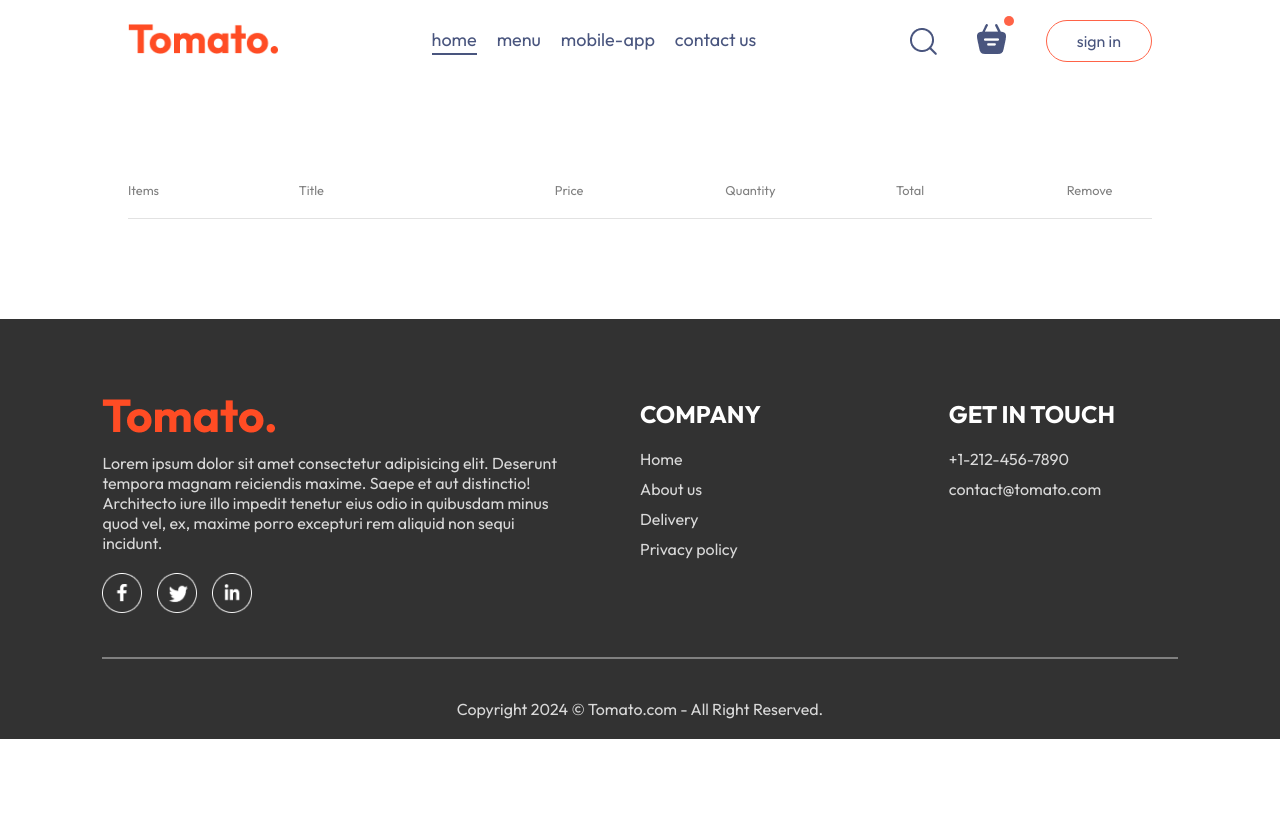
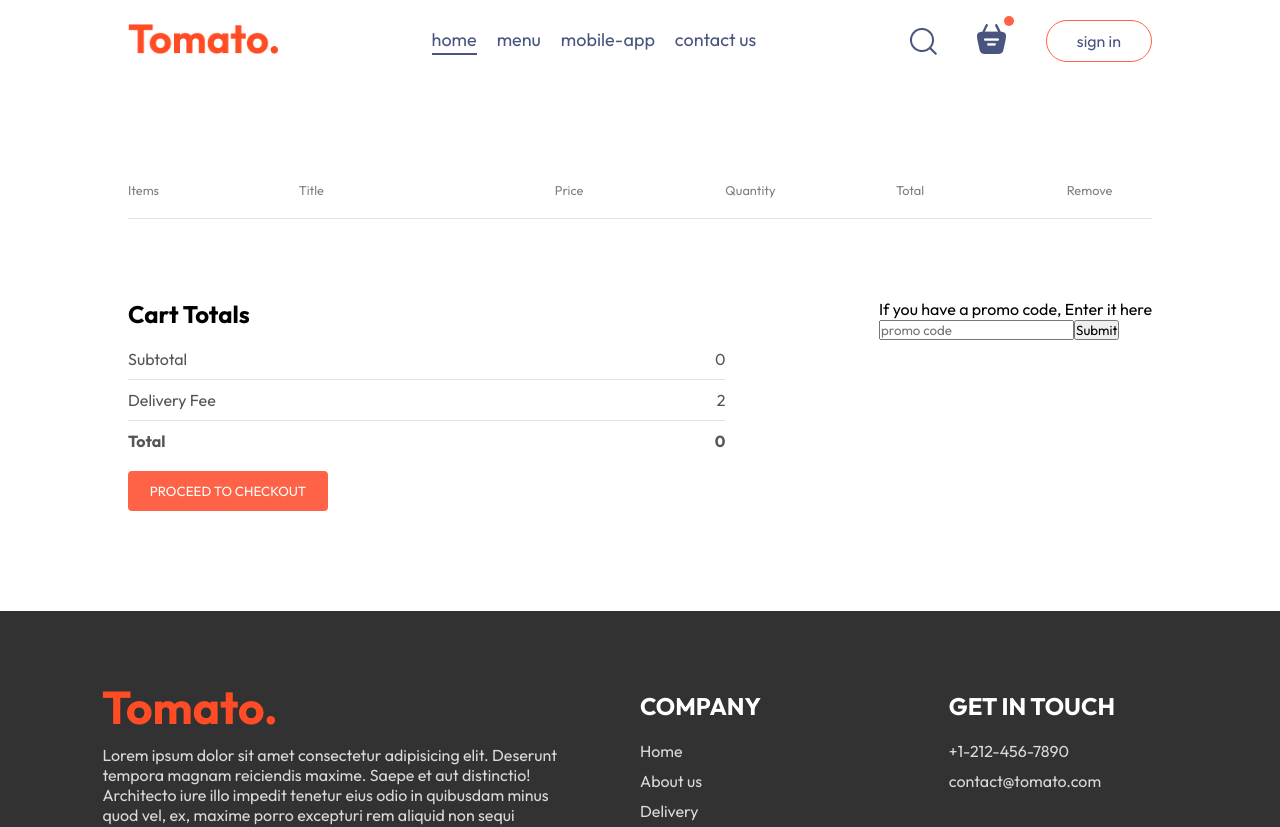
Before and after one commit to Narotam-Mishra/mern-full-stack-food-ordering-app, a React (Vite) app in the folder frontend/: page /cart in a window 1280 px wide. Shown: the top 827 px of the page. Before the commit the page ends 800 px from the top, so only its background shows below. Built offline with nearby package versions, Linux system fonts and the light colour scheme.

Commit message:
full-stack-food-ordering_app_cart_promo_code_section_added_1.17

```diff
--- a/frontend/src/pages/cart/Cart.css
+++ b/frontend/src/pages/cart/Cart.css
@@ -29,3 +29,37 @@
 .cart-items-item .cross{
     cursor: pointer;
 }
+
+.cart-bottom{
+    margin-top: 80px;
+    display: flex;
+    justify-content: space-between;
+    gap: max(12vw,20px);
+}
+
+.cart-total{
+    flex: 1;
+    display: flex;
+    flex-direction: column;
+    gap: 20px;
+}
+
+.cart-total-details{
+    display: flex;
+    justify-content: space-between;
+    color: #555;
+}
+
+.cart-total hr{
+    margin: 10px 0px;
+}
+
+.cart-total button{
+    border: none;
+    color: #fff;
+    background-color: tomato;
+    width: max(15vw, 200px);
+    padding: 12px 0px;
+    border-radius: 4px;
+    cursor: pointer;
+}
--- a/frontend/src/pages/cart/Cart.jsx
+++ b/frontend/src/pages/cart/Cart.jsx
@@ -39,6 +39,37 @@
           })
         }
       </div>
+      <div className="cart-bottom">
+        <div className="cart-total">
+          <h2>Cart Totals</h2>
+          <div>
+            <div className="cart-total-details">
+              <p>Subtotal</p>
+              <p>{0}</p>
+            </div>
+            <hr />
+            <div className="cart-total-details">
+              <p>Delivery Fee</p>
+              <p>{2}</p>
+            </div>
+            <hr />
+            <div className="cart-total-details">
+              <b>Total</b>
+              <b>{0}</b>
+            </div>
+          </div>
+          <button>PROCEED TO CHECKOUT</button>
+        </div>
+        <div className="cart-promocode">
+          <div>
+            <p>If you have a promo code, Enter it here</p>
+            <div className="cart-promocode-input">
+              <input type="text" placeholder="promo code" />
+              <button>Submit</button>
+            </div>
+          </div>
+        </div>
+      </div>
     </div>
   )
 }
```
